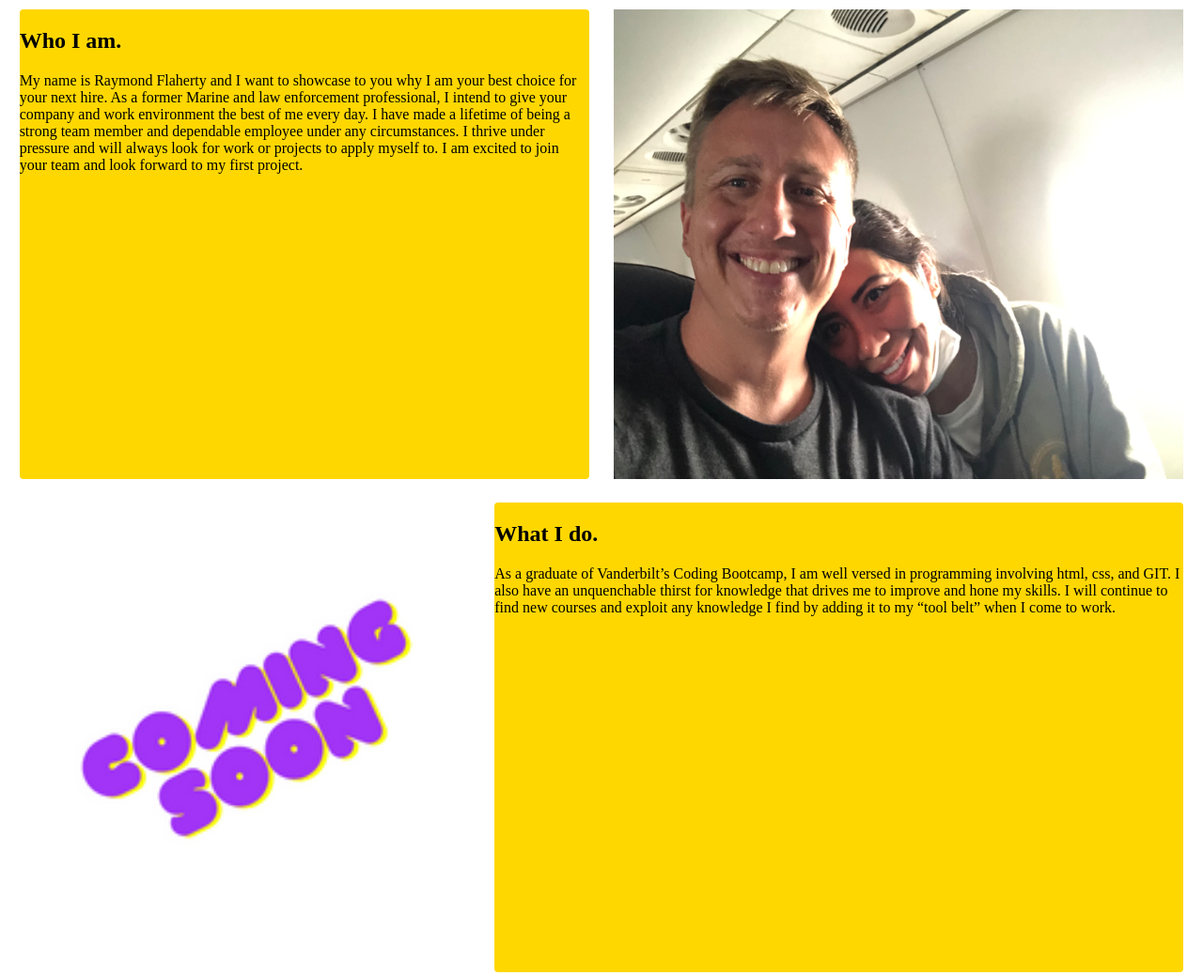
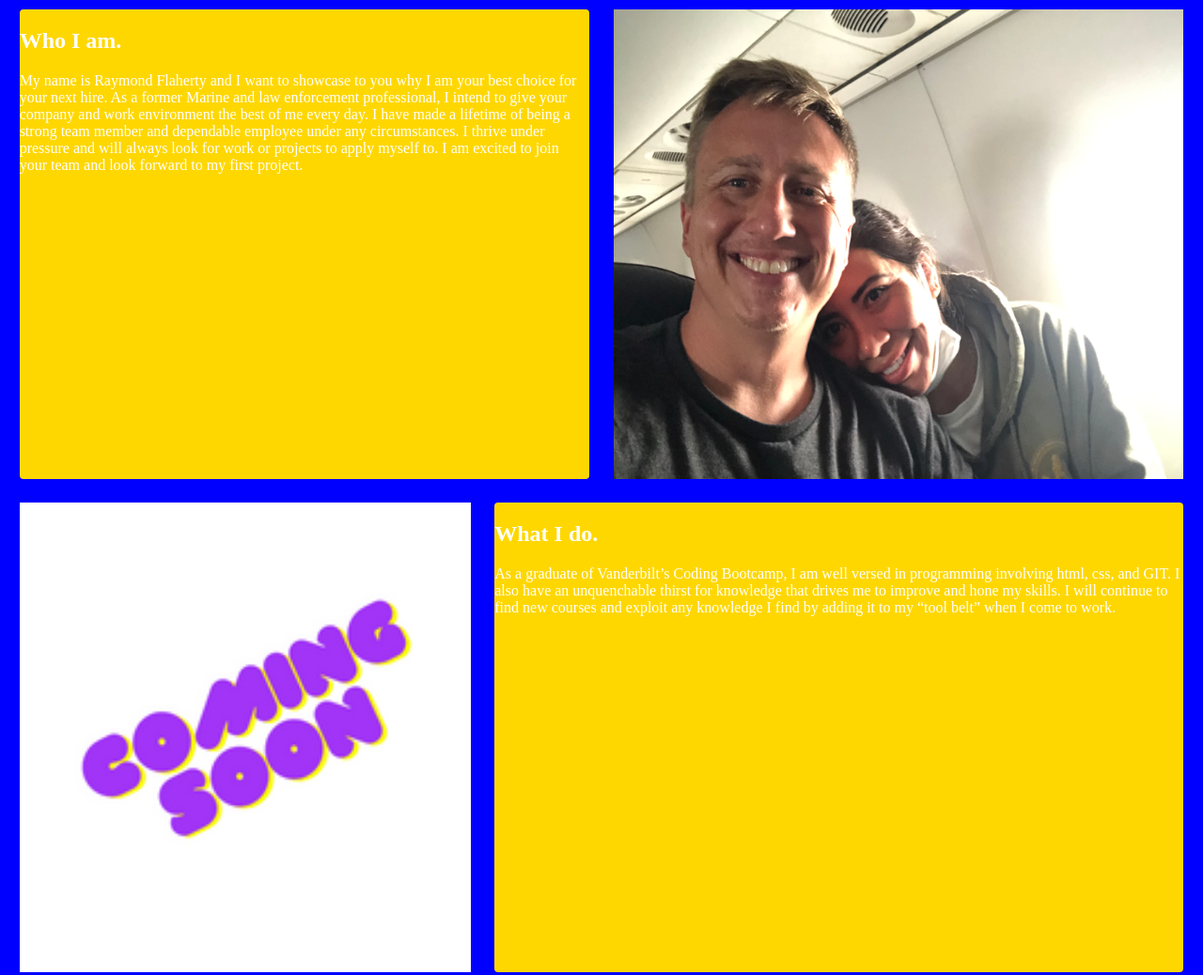
Before and after one commit to RayFlaherty/BIO, a plain HTML site: page index.html in a window 1280 px wide. Shown: the part 281-1319 px from the top of the page at 94% size. Drawn offline with Linux system fonts and the light colour scheme.

Commit message:
added a quality readme, comments to css and html, as well as some styling.

```diff
--- a/index.html
+++ b/index.html
@@ -8,9 +8,11 @@
     <link rel="stylesheet" href="style.css">
 </head>
 <body>
+    <!-- Main header -->
     <Header class="header">
     <h1>Raymond Flaherty</h1>
         <nav>
+            <!-- NAV BAR, make sure you eventually have return links back from the body -->
             <ul class="nav">
                 <li>
                     <a href="#Who-I-Am">Who I am</a>
@@ -34,27 +36,36 @@
     </Header>
 
     <div class="hero">
+        <!-- Main image, use photo of you and citlaly for now -->
+        <!-- Future use either a head shot or family photo of you, citlaly, and all the kids -->
         <div class="main-image" id="main-image">
             <img src="assets/images/You and Citlaly.jpg" alt="Raymond Flaherty and his fiance' posing for a picture beside one another in an airplane">
         </div>
     </div>
+
+    <!-- Main Body of Page -->
     <article>
+
+        <!--  Tell the reader who you are and a little of where you come from-->
         <div id="Who-I-Am" class="Who-I-Am">
-        <h2>Who I am.</h2>
-            <p>My name is Raymond Flaherty and I want to showcase to you why I am your best choice for your next hire. As a former Marine and law enforcement professional, I intend to give your company and work environment the best of me every day. I have made a lifetime of being a strong team member and dependable employee under any circumstances. I thrive under pressure and will always look for work or projects to apply myself to. I am excited to join your team and look forward to my first project. </p>
-        </div>
-
+            <h2>Who I am.</h2>
+                <p>My name is Raymond Flaherty and I want to showcase to you why I am your best choice for your next hire. As a former Marine and law enforcement professional, I intend to give your company and work environment the best of me every day. I have made a lifetime of being a strong team member and dependable employee under any circumstances. I thrive under pressure and will always look for work or projects to apply myself to. I am excited to join your team and look forward to my first project. </p>
+            </div>
+        <!--  give some details of what you plan to bring to the table, work realated -->
         <div id="What-I-Do" class="What-I-Do">
             <h2>What I do.</h2>
             <p>As a graduate of Vanderbilt’s Coding Bootcamp, I am well versed in programming involving html, css, and GIT. I also have an unquenchable thirst for knowledge that drives me to improve and hone my skills. I will continue to find new courses and exploit any knowledge I find by adding it to my “tool belt” when I come to work. </p>
 
         </div>
 
+        <!-- Try and find another pic of the family -->
+        <!-- Ultimatley look for a pic of you in a work enviornment related to working in this field-->
+        <!-- Preferably in a group-->
         <div id="family" class="family">
             <img src="../BIO/assets/images/Coming Soon.png" alt="coming soon">
             </div>
 
-
+        <!--  Placeholders for now until you have a better body of work for a resume-->
         <Div id="History-of-Work" class="history">
             <h2>History of Work</h2>
         </Div>
@@ -73,6 +84,9 @@
                 </ul>
             </div>
 
+            <!-- Decide later if you want to put in news articled from when you were at metro -->
+            <!-- or hobbies you enjoy now to find a way to gain interest into your profile-->
+
         <div id="Noteables" class="noteables">
             <h2>Noteables</h2>
                 <ul><p>The following are some links to noteable actions taken during my law enforcement carrier.</p>
@@ -87,8 +101,10 @@
                         <p>Lead investigator for this operation.</p>
                     </li>
                 </ul>
+        </div>
 
-        </div>
+        <!-- Contact information for you -->
+        <!-- For now just link an email but learn how to make links go to your profile pages -->
         <div id="Contacts" class="contacts">
             <h2>Contacts</h2>
                 <ul>
@@ -99,10 +115,6 @@
                     <li><a href="mailto:raymondf.flaherty@gmail.com">EMAIL</a> </li>
                 </ul>
         </div>
-
-
-
-
     </article>
 </body>
 </html>
--- a/style.css
+++ b/style.css
@@ -1,6 +1,6 @@
 
-h1 h2 h3 p{
-    color: white;
+body{
+    background-color: blue;
 }
 
 /*header box- title color and style*/
@@ -23,7 +23,7 @@ h1 h2 h3 p{
    top: 50px;
    background-color: black;
 }
-/*nav text styling*/
+/*nav bar styling*/
 
 .nav li{
     display: inline;
@@ -33,7 +33,7 @@ h1 h2 h3 p{
 }
 
 
-
+/*main image size and location*/
 .hero img{
     margin: 1%;
     display: block;
@@ -41,7 +41,7 @@ h1 h2 h3 p{
     width: 48%;
     float: right;
 }
-
+/* Who I am sexion location and styling*/
 .Who-I-Am {
     margin: 1%;
     width: 48%;
@@ -51,8 +51,10 @@ h1 h2 h3 p{
     background-color: gold;
     position: relative;
     float: left;
+    color: white;
 }
 
+/* Who I DO sexion location and styling*/
 .What-I-Do{
     margin: 1%;
     width: 58%;
@@ -62,9 +64,10 @@ h1 h2 h3 p{
     background-color: gold;
     position: relative;
     float: right;
+    color: white;
 
 }
-
+/* Looking for an appropriate image of family, or possibly an image of you working with a group*/
 .family img {
     margin: 1%;
     display: block;
@@ -73,6 +76,8 @@ h1 h2 h3 p{
     float: left;
     position: relative;
 }
+
+/* History of Work Section and overall styling*/
 .history {
     margin: 1%;
     width: 100%;
@@ -82,9 +87,10 @@ h1 h2 h3 p{
     background-color: gold;
     position: relative;
     float: left;
+    color: white;
 
 }
-
+/* a buffer zone between history of work header block and future links*/
 .history work {
     margin: 1%;
     width: 100%;
@@ -95,7 +101,7 @@ h1 h2 h3 p{
     position: relative;
 
 }
-
+/* styling placeholders for future links*/
 .work ul li {
     display: inline;
     float: inline-start;
@@ -103,6 +109,8 @@ h1 h2 h3 p{
     margin: 50px;
 }
 
+/* Some noteable work history with the PD*/
+/* not sure if relivant to current pursuits, decide later if you want to replace with hobbies instead*/
 .noteables {
     margin: 1%;
     width: 48%;
@@ -115,6 +123,7 @@ h1 h2 h3 p{
     color: white;
 }
 
+/* contact information area styling, location */
 .contacts {
     margin: 1%;
     width: 48%;
```
Also changed, not shown: 1 other file.
